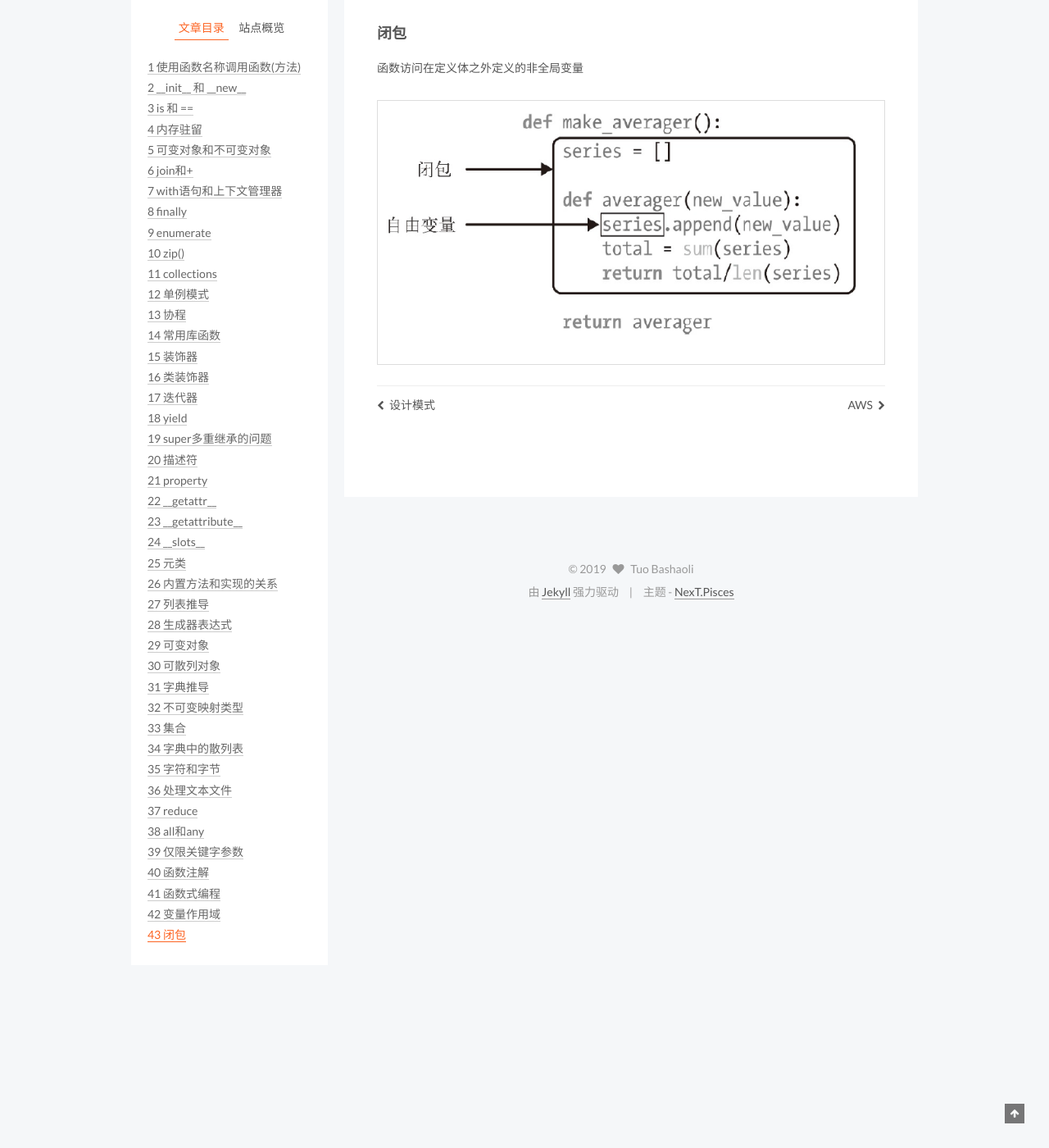
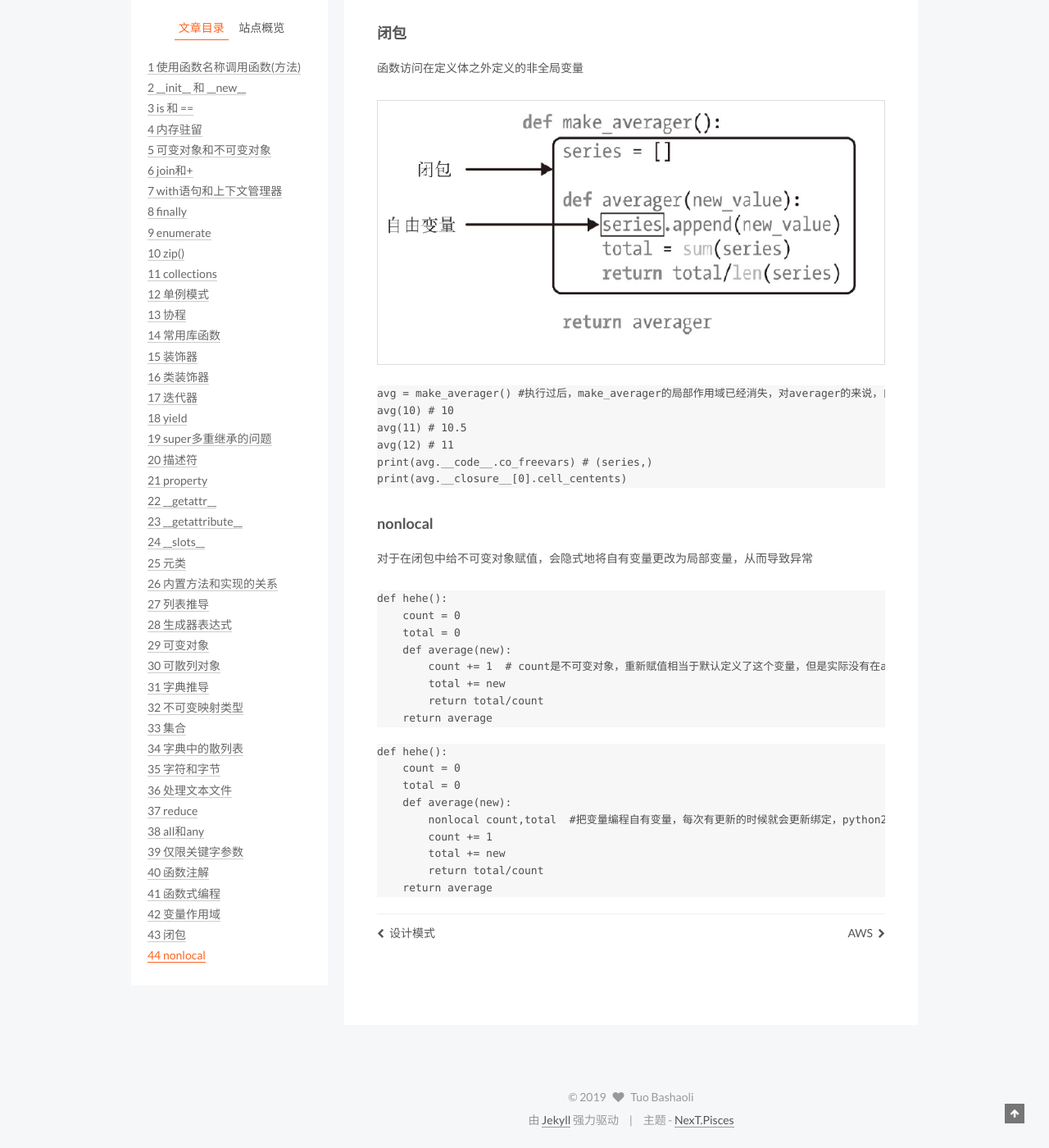
Before and after one commit to tuobashaoli/tuobashaoli.github.io, a Jekyll site: the page built from _posts/2019-05-03-python.markdown, in a window 1280 px wide and 1400 px high, scrolled down 17790 px. Shown: the whole window at 82% size. Built offline with Jekyll 4.4.1, drawn with Linux system fonts in a browser that asks for light colours; comment, search, counter and statistics services are not loaded.

Commit message:
update python

````diff
--- a/_posts/2019-05-03-python.markdown
+++ b/_posts/2019-05-03-python.markdown
@@ -793,3 +793,39 @@ def hello():
 函数访问在定义体之外定义的非全局变量
 
 ![avatar](/assets/images/closure.png)
+
+```python3
+avg = make_averager() #执行过后，make_averager的局部作用域已经消失，对averager的来说，自由变量series已经被绑定
+avg(10) # 10
+avg(11) # 10.5
+avg(12) # 11
+print(avg.__code__.co_freevars) # (series,)
+print(avg.__closure__[0].cell_centents)
+```
+
+### nonlocal
+
+对于在闭包中给不可变对象赋值，会隐式地将自有变量更改为局部变量，从而导致异常
+
+```python3
+def hehe():
+    count = 0
+    total = 0
+    def average(new):
+        count += 1  # count是不可变对象，重新赋值相当于默认定义了这个变量，但是实际没有在average内部定义count，执行到这里就会报错
+	total += new
+	return total/count
+    return average
+```
+
+```python3
+def hehe():
+    count = 0
+    total = 0
+    def average(new):
+        nonlocal count,total  #把变量编程自有变量，每次有更新的时候就会更新绑定，python2没有这个关键字，只能通过转换成可变对象进行操作
+        count += 1
+        total += new
+        return total/count
+    return average
+```
````
